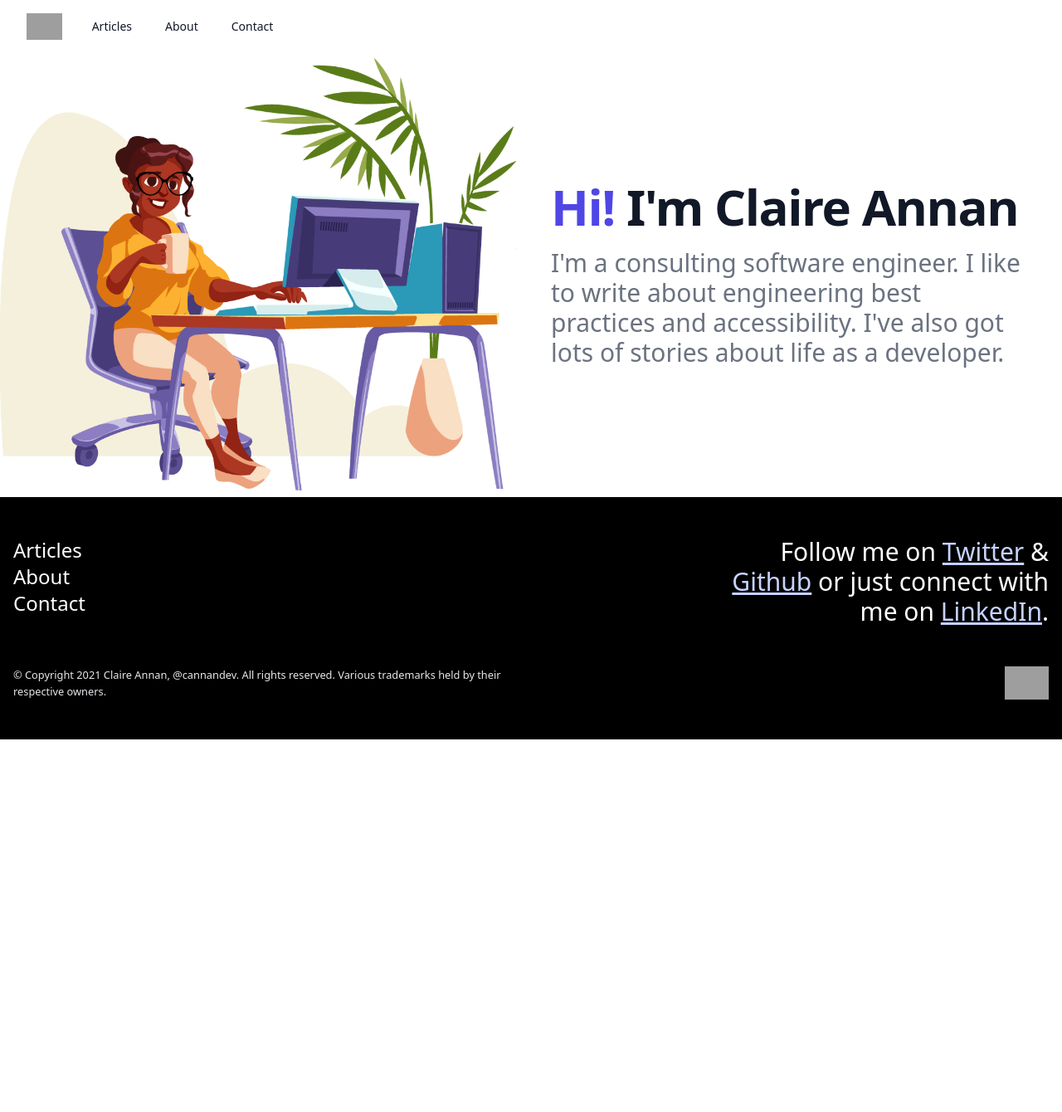
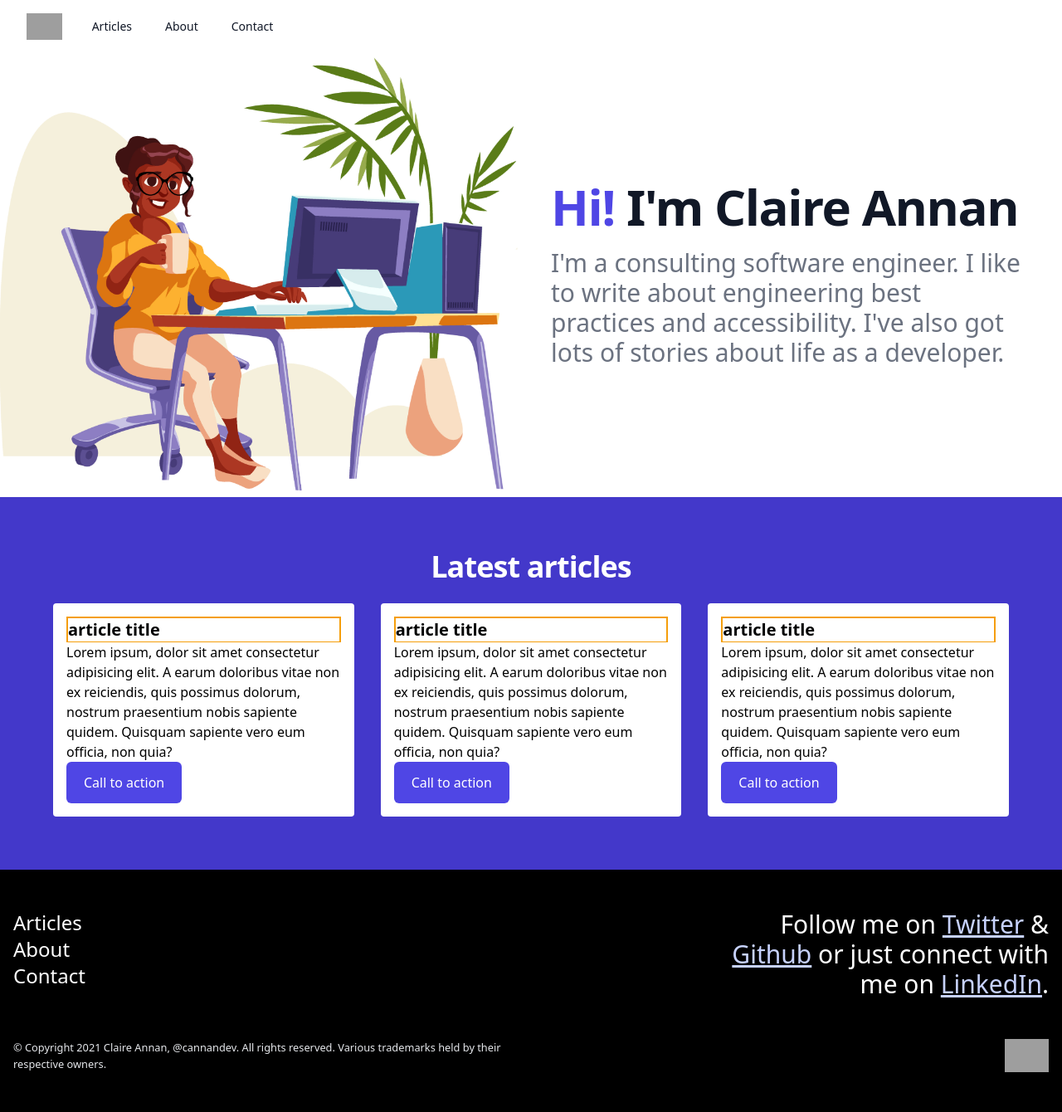
Before and after one commit to cannandev/plain-ole-jekyll-blog, a Jekyll site: the page built from index.markdown, in a window 1280 px wide. Shown: the whole page at 83% size. Built offline with Jekyll 4.4.1, drawn with Linux system fonts in a browser that asks for light colours; before the commit the page ends 900 px from its top, so only the background shows below that; grey boxes are pictures that could not be loaded.

Commit message:
Add latest artiplaceholders cles to homepage.

```diff
--- a/_layouts/homepage.html
+++ b/_layouts/homepage.html
@@ -2,7 +2,7 @@
 layout: default
 ---
 
-<div class="relative bg-white overflow-hidden">
+<section class="relative bg-white overflow-hidden">
   <div class="max-w-7xl mx-auto lg:flex">
     <div class="lg:w-1/2">
       <img alt="" class="h-56 w-full object-cover sm:h-72 md:h-96 lg:w-full lg:h-full" src="/src/img/claire_vector.png" alt="Claire codes at her laptop during the day" />
@@ -18,4 +18,29 @@ layout: default
     </div>
     </div>
   </div>
-</div>
+</section>
+<section class="relative bg-indigo-700 p-16">
+  <div class="max-w-7xl mx-auto">
+    <h2 class="text-4xl tracking-tight font-extrabold text-white text-center">Latest articles</h2>
+    <div class="lg:grid grid-flow-col gap-8">
+      <div class="bg-white rounded minh-40 p-4 mt-6 desktop:mt-64 transform hover:-rotate-6 hover:drop-shadow-sm">
+        <h3 class="font-bold text-xl border-2 border-b border-amber-500">article title</h3>
+        <p>Lorem ipsum, dolor sit amet consectetur adipisicing elit. A earum doloribus vitae non ex reiciendis, quis possimus dolorum, nostrum praesentium nobis sapiente quidem. Quisquam sapiente vero eum officia, non quia?</p>
+        <a href="#" class="inline-flex items-center justify-center px-5 py-3 border border-transparent text-base font-medium rounded-md text-white bg-indigo-600 hover:bg-indigo-700">Call to action</a>
+
+      </div>
+      <div class="bg-white rounded minh-40 p-4 mt-6 desktop:mt-64 transform hover:rotate-6 hover:drop-shadow-sm">
+        <h3 class="font-bold text-xl border-2 border-b border-amber-500">article title</h3>
+        <p>Lorem ipsum, dolor sit amet consectetur adipisicing elit. A earum doloribus vitae non ex reiciendis, quis possimus dolorum, nostrum praesentium nobis sapiente quidem. Quisquam sapiente vero eum officia, non quia?</p>
+        <a href="#" class="inline-flex items-center justify-center px-5 py-3 border border-transparent text-base font-medium rounded-md text-white bg-indigo-600 hover:bg-indigo-700">Call to action</a>
+
+      </div>
+      <div class="bg-white rounded minh-40 p-4 mt-6 desktop:mt-64 transform hover:-rotate-6 hover:drop-shadow-sm">
+        <h3 class="font-bold text-xl border-2 border-b border-amber-500">article title</h3>
+        <p>Lorem ipsum, dolor sit amet consectetur adipisicing elit. A earum doloribus vitae non ex reiciendis, quis possimus dolorum, nostrum praesentium nobis sapiente quidem. Quisquam sapiente vero eum officia, non quia?</p>
+        <a href="#" class="inline-flex items-center justify-center px-5 py-3 border border-transparent text-base font-medium rounded-md text-white bg-indigo-600 hover:bg-indigo-700">Call to action</a>
+
+      </div>
+    </div>
+  </div>
+</section>
--- a/dist/styles.css
+++ b/dist/styles.css
@@ -531,12 +531,20 @@ Ensure the default browser behavior of the `hidden` attribute.
   left: 0px;
 }
 
-.right-0 {
-  right: 0px;
+.col-span-2 {
+  grid-column: span 2 / span 2;
 }
 
-.z-10 {
-  z-index: 10;
+.col-start-3 {
+  grid-column-start: 3;
+}
+
+.col-start-2 {
+  grid-column-start: 2;
+}
+
+.row-start-1 {
+  grid-row-start: 1;
 }
 
 .mx-auto {
@@ -544,16 +552,12 @@ Ensure the default browser behavior of the `hidden` attribute.
   margin-right: auto;
 }
 
-.mt-10 {
-  margin-top: 2.5rem;
-}
-
 .mt-3 {
   margin-top: 0.75rem;
 }
 
-.mt-5 {
-  margin-top: 1.25rem;
+.mt-6 {
+  margin-top: 1.5rem;
 }
 
 .block {
@@ -566,6 +570,10 @@ Ensure the default browser behavior of the `hidden` attribute.
 
 .inline-flex {
   display: inline-flex;
+}
+
+.grid {
+  display: grid;
 }
 
 .hidden {
@@ -584,16 +592,20 @@ Ensure the default browser behavior of the `hidden` attribute.
   height: 2rem;
 }
 
-.h-full {
-  height: 100%;
+.h-10 {
+  height: 2.5rem;
 }
 
 .h-56 {
   height: 14rem;
 }
 
-.h-10 {
-  height: 2.5rem;
+.h-96 {
+  height: 24rem;
+}
+
+.h-40 {
+  height: 10rem;
 }
 
 .w-6 {
@@ -602,10 +614,6 @@ Ensure the default browser behavior of the `hidden` attribute.
 
 .w-auto {
   width: auto;
-}
-
-.w-48 {
-  width: 12rem;
 }
 
 .w-full {
@@ -624,13 +632,77 @@ Ensure the default browser behavior of the `hidden` attribute.
   flex-shrink: 0;
 }
 
-.translate-x-1\/2 {
-  --tw-translate-x: 50%;
+.translate-x-2 {
+  --tw-translate-x: 0.5rem;
+  transform: translate(var(--tw-translate-x), var(--tw-translate-y)) rotate(var(--tw-rotate)) skewX(var(--tw-skew-x)) skewY(var(--tw-skew-y)) scaleX(var(--tw-scale-x)) scaleY(var(--tw-scale-y));
+}
+
+.translate-y-11 {
+  --tw-translate-y: 2.75rem;
+  transform: translate(var(--tw-translate-x), var(--tw-translate-y)) rotate(var(--tw-rotate)) skewX(var(--tw-skew-x)) skewY(var(--tw-skew-y)) scaleX(var(--tw-scale-x)) scaleY(var(--tw-scale-y));
+}
+
+.translate-y-24 {
+  --tw-translate-y: 6rem;
+  transform: translate(var(--tw-translate-x), var(--tw-translate-y)) rotate(var(--tw-rotate)) skewX(var(--tw-skew-x)) skewY(var(--tw-skew-y)) scaleX(var(--tw-scale-x)) scaleY(var(--tw-scale-y));
+}
+
+.translate-x-20 {
+  --tw-translate-x: 5rem;
+  transform: translate(var(--tw-translate-x), var(--tw-translate-y)) rotate(var(--tw-rotate)) skewX(var(--tw-skew-x)) skewY(var(--tw-skew-y)) scaleX(var(--tw-scale-x)) scaleY(var(--tw-scale-y));
+}
+
+.translate-y-4 {
+  --tw-translate-y: 1rem;
+  transform: translate(var(--tw-translate-x), var(--tw-translate-y)) rotate(var(--tw-rotate)) skewX(var(--tw-skew-x)) skewY(var(--tw-skew-y)) scaleX(var(--tw-scale-x)) scaleY(var(--tw-scale-y));
+}
+
+.-rotate-6 {
+  --tw-rotate: -6deg;
+  transform: translate(var(--tw-translate-x), var(--tw-translate-y)) rotate(var(--tw-rotate)) skewX(var(--tw-skew-x)) skewY(var(--tw-skew-y)) scaleX(var(--tw-scale-x)) scaleY(var(--tw-scale-y));
+}
+
+.rotate-6 {
+  --tw-rotate: 6deg;
+  transform: translate(var(--tw-translate-x), var(--tw-translate-y)) rotate(var(--tw-rotate)) skewX(var(--tw-skew-x)) skewY(var(--tw-skew-y)) scaleX(var(--tw-scale-x)) scaleY(var(--tw-scale-y));
+}
+
+.scale-110 {
+  --tw-scale-x: 1.1;
+  --tw-scale-y: 1.1;
+  transform: translate(var(--tw-translate-x), var(--tw-translate-y)) rotate(var(--tw-rotate)) skewX(var(--tw-skew-x)) skewY(var(--tw-skew-y)) scaleX(var(--tw-scale-x)) scaleY(var(--tw-scale-y));
+}
+
+.scale-75 {
+  --tw-scale-x: .75;
+  --tw-scale-y: .75;
+  transform: translate(var(--tw-translate-x), var(--tw-translate-y)) rotate(var(--tw-rotate)) skewX(var(--tw-skew-x)) skewY(var(--tw-skew-y)) scaleX(var(--tw-scale-x)) scaleY(var(--tw-scale-y));
+}
+
+.scale-150 {
+  --tw-scale-x: 1.5;
+  --tw-scale-y: 1.5;
   transform: translate(var(--tw-translate-x), var(--tw-translate-y)) rotate(var(--tw-rotate)) skewX(var(--tw-skew-x)) skewY(var(--tw-skew-y)) scaleX(var(--tw-scale-x)) scaleY(var(--tw-scale-y));
 }
 
 .transform {
   transform: translate(var(--tw-translate-x), var(--tw-translate-y)) rotate(var(--tw-rotate)) skewX(var(--tw-skew-x)) skewY(var(--tw-skew-y)) scaleX(var(--tw-scale-x)) scaleY(var(--tw-scale-y));
+}
+
+.grid-flow-col {
+  grid-auto-flow: column;
+}
+
+.grid-cols-3 {
+  grid-template-columns: repeat(3, minmax(0, 1fr));
+}
+
+.grid-cols-4 {
+  grid-template-columns: repeat(4, minmax(0, 1fr));
+}
+
+.grid-rows-2 {
+  grid-template-rows: repeat(2, minmax(0, 1fr));
 }
 
 .flex-col {
@@ -651,6 +723,10 @@ Ensure the default browser behavior of the `hidden` attribute.
 
 .justify-between {
   justify-content: space-between;
+}
+
+.gap-8 {
+  gap: 2rem;
 }
 
 .space-x-4 > :not([hidden]) ~ :not([hidden]) {
@@ -679,17 +755,44 @@ Ensure the default browser behavior of the `hidden` attribute.
   border-radius: 0.375rem;
 }
 
+.rounded {
+  border-radius: 0.25rem;
+}
+
 .border {
   border-width: 1px;
+}
+
+.border-2 {
+  border-width: 2px;
+}
+
+.border-b {
+  border-bottom-width: 1px;
 }
 
 .border-transparent {
   border-color: transparent;
 }
 
+.border-yellow-500 {
+  --tw-border-opacity: 1;
+  border-color: rgb(234 179 8 / var(--tw-border-opacity));
+}
+
+.border-amber-500 {
+  --tw-border-opacity: 1;
+  border-color: rgb(245 158 11 / var(--tw-border-opacity));
+}
+
 .bg-gray-900 {
   --tw-bg-opacity: 1;
   background-color: rgb(17 24 39 / var(--tw-bg-opacity));
+}
+
+.bg-black {
+  --tw-bg-opacity: 1;
+  background-color: rgb(0 0 0 / var(--tw-bg-opacity));
 }
 
 .bg-white {
@@ -702,14 +805,9 @@ Ensure the default browser behavior of the `hidden` attribute.
   background-color: rgb(79 70 229 / var(--tw-bg-opacity));
 }
 
-.bg-indigo-100 {
+.bg-indigo-700 {
   --tw-bg-opacity: 1;
-  background-color: rgb(224 231 255 / var(--tw-bg-opacity));
-}
-
-.bg-black {
-  --tw-bg-opacity: 1;
-  background-color: rgb(0 0 0 / var(--tw-bg-opacity));
+  background-color: rgb(67 56 202 / var(--tw-bg-opacity));
 }
 
 .object-cover {
@@ -723,6 +821,18 @@ Ensure the default browser behavior of the `hidden` attribute.
 
 .p-6 {
   padding: 1.5rem;
+}
+
+.p-5 {
+  padding: 1.25rem;
+}
+
+.p-16 {
+  padding: 4rem;
+}
+
+.p-4 {
+  padding: 1rem;
 }
 
 .px-2 {
@@ -740,29 +850,24 @@ Ensure the default browser behavior of the `hidden` attribute.
   padding-bottom: 0.5rem;
 }
 
+.py-12 {
+  padding-top: 3rem;
+  padding-bottom: 3rem;
+}
+
 .px-4 {
   padding-left: 1rem;
   padding-right: 1rem;
 }
 
-.px-8 {
-  padding-left: 2rem;
-  padding-right: 2rem;
+.px-5 {
+  padding-left: 1.25rem;
+  padding-right: 1.25rem;
 }
 
 .py-3 {
   padding-top: 0.75rem;
   padding-bottom: 0.75rem;
-}
-
-.py-12 {
-  padding-top: 3rem;
-  padding-bottom: 3rem;
-}
-
-.px-6 {
-  padding-left: 1.5rem;
-  padding-right: 1.5rem;
 }
 
 .pt-2 {
@@ -773,12 +878,17 @@ Ensure the default browser behavior of the `hidden` attribute.
   padding-bottom: 0.75rem;
 }
 
-.pb-8 {
-  padding-bottom: 2rem;
+.pb-12 {
+  padding-bottom: 3rem;
 }
 
-.pb-12 {
-  padding-bottom: 3rem;
+.text-center {
+  text-align: center;
+}
+
+.text-3xl {
+  font-size: 1.875rem;
+  line-height: 2.25rem;
 }
 
 .text-sm {
@@ -791,24 +901,23 @@ Ensure the default browser behavior of the `hidden` attribute.
   line-height: 1.5rem;
 }
 
+.text-2xl {
+  font-size: 1.5rem;
+  line-height: 2rem;
+}
+
 .text-4xl {
   font-size: 2.25rem;
   line-height: 2.5rem;
 }
 
-.text-3xl {
-  font-size: 1.875rem;
-  line-height: 2.25rem;
+.text-xl {
+  font-size: 1.25rem;
+  line-height: 1.75rem;
 }
 
-.text-2xl {
-  font-size: 1.5rem;
-  line-height: 2rem;
-}
-
-.text-lg {
-  font-size: 1.125rem;
-  line-height: 1.75rem;
+.font-bold {
+  font-weight: 700;
 }
 
 .font-medium {
@@ -817,10 +926,6 @@ Ensure the default browser behavior of the `hidden` attribute.
 
 .font-extrabold {
   font-weight: 800;
-}
-
-.font-bold {
-  font-weight: 700;
 }
 
 .tracking-tight {
@@ -842,14 +947,19 @@ Ensure the default browser behavior of the `hidden` attribute.
   color: rgb(209 213 219 / var(--tw-text-opacity));
 }
 
-.text-gray-600 {
-  --tw-text-opacity: 1;
-  color: rgb(75 85 99 / var(--tw-text-opacity));
-}
-
 .text-gray-900 {
   --tw-text-opacity: 1;
   color: rgb(17 24 39 / var(--tw-text-opacity));
+}
+
+.text-indigo-200 {
+  --tw-text-opacity: 1;
+  color: rgb(199 210 254 / var(--tw-text-opacity));
+}
+
+.text-gray-200 {
+  --tw-text-opacity: 1;
+  color: rgb(229 231 235 / var(--tw-text-opacity));
 }
 
 .text-indigo-600 {
@@ -862,30 +972,23 @@ Ensure the default browser behavior of the `hidden` attribute.
   color: rgb(107 114 128 / var(--tw-text-opacity));
 }
 
-.text-indigo-700 {
-  --tw-text-opacity: 1;
-  color: rgb(67 56 202 / var(--tw-text-opacity));
-}
-
-.text-indigo-200 {
-  --tw-text-opacity: 1;
-  color: rgb(199 210 254 / var(--tw-text-opacity));
-}
-
-.text-gray-200 {
-  --tw-text-opacity: 1;
-  color: rgb(229 231 235 / var(--tw-text-opacity));
-}
-
 .underline {
   -webkit-text-decoration-line: underline;
           text-decoration-line: underline;
 }
 
-.shadow {
-  --tw-shadow: 0 1px 3px 0 rgb(0 0 0 / 0.1), 0 1px 2px -1px rgb(0 0 0 / 0.1);
-  --tw-shadow-colored: 0 1px 3px 0 var(--tw-shadow-color), 0 1px 2px -1px var(--tw-shadow-color);
-  box-shadow: var(--tw-ring-offset-shadow, 0 0 #0000), var(--tw-ring-shadow, 0 0 #0000), var(--tw-shadow);
+.hover\:-rotate-6:hover {
+  --tw-rotate: -6deg;
+  transform: translate(var(--tw-translate-x), var(--tw-translate-y)) rotate(var(--tw-rotate)) skewX(var(--tw-skew-x)) skewY(var(--tw-skew-y)) scaleX(var(--tw-scale-x)) scaleY(var(--tw-scale-y));
+}
+
+.hover\:rotate-6:hover {
+  --tw-rotate: 6deg;
+  transform: translate(var(--tw-translate-x), var(--tw-translate-y)) rotate(var(--tw-rotate)) skewX(var(--tw-skew-x)) skewY(var(--tw-skew-y)) scaleX(var(--tw-scale-x)) scaleY(var(--tw-scale-y));
+}
+
+.hover\:transform:hover {
+  transform: translate(var(--tw-translate-x), var(--tw-translate-y)) rotate(var(--tw-rotate)) skewX(var(--tw-skew-x)) skewY(var(--tw-skew-y)) scaleX(var(--tw-scale-x)) scaleY(var(--tw-scale-y));
 }
 
 .hover\:bg-gray-700:hover {
@@ -893,24 +996,29 @@ Ensure the default browser behavior of the `hidden` attribute.
   background-color: rgb(55 65 81 / var(--tw-bg-opacity));
 }
 
+.hover\:bg-indigo-600:hover {
+  --tw-bg-opacity: 1;
+  background-color: rgb(79 70 229 / var(--tw-bg-opacity));
+}
+
+.hover\:bg-indigo-50:hover {
+  --tw-bg-opacity: 1;
+  background-color: rgb(238 242 255 / var(--tw-bg-opacity));
+}
+
 .hover\:bg-indigo-700:hover {
   --tw-bg-opacity: 1;
   background-color: rgb(67 56 202 / var(--tw-bg-opacity));
 }
 
-.hover\:bg-indigo-200:hover {
-  --tw-bg-opacity: 1;
-  background-color: rgb(199 210 254 / var(--tw-bg-opacity));
-}
-
-.hover\:bg-indigo-600:hover {
-  --tw-bg-opacity: 1;
-  background-color: rgb(79 70 229 / var(--tw-bg-opacity));
-}
-
 .hover\:text-white:hover {
   --tw-text-opacity: 1;
   color: rgb(255 255 255 / var(--tw-text-opacity));
+}
+
+.hover\:drop-shadow-sm:hover {
+  --tw-drop-shadow: drop-shadow(0 1px 1px rgb(0 0 0 / 0.05));
+  filter: var(--tw-blur) var(--tw-brightness) var(--tw-contrast) var(--tw-grayscale) var(--tw-hue-rotate) var(--tw-invert) var(--tw-saturate) var(--tw-sepia) var(--tw-drop-shadow);
 }
 
 .focus\:outline-none:focus {
@@ -943,32 +1051,12 @@ Ensure the default browser behavior of the `hidden` attribute.
     margin-left: 1.5rem;
   }
 
-  .sm\:mt-12 {
-    margin-top: 3rem;
-  }
-
   .sm\:mt-5 {
     margin-top: 1.25rem;
   }
 
-  .sm\:mt-8 {
-    margin-top: 2rem;
-  }
-
-  .sm\:mt-0 {
-    margin-top: 0px;
-  }
-
-  .sm\:ml-3 {
-    margin-left: 0.75rem;
-  }
-
   .sm\:block {
     display: block;
-  }
-
-  .sm\:flex {
-    display: flex;
   }
 
   .sm\:hidden {
@@ -991,17 +1079,9 @@ Ensure the default browser behavior of the `hidden` attribute.
     justify-content: flex-start;
   }
 
-  .sm\:justify-center {
-    justify-content: center;
-  }
-
   .sm\:px-6 {
     padding-left: 1.5rem;
     padding-right: 1.5rem;
-  }
-
-  .sm\:pb-16 {
-    padding-bottom: 4rem;
   }
 
   .sm\:text-center {
@@ -1020,16 +1100,12 @@ Ensure the default browser behavior of the `hidden` attribute.
 }
 
 @media (min-width: 768px) {
-  .md\:mt-16 {
-    margin-top: 4rem;
+  .md\:mt-0 {
+    margin-top: 0px;
   }
 
   .md\:mt-5 {
     margin-top: 1.25rem;
-  }
-
-  .md\:mt-0 {
-    margin-top: 0px;
   }
 
   .md\:h-96 {
@@ -1056,20 +1132,6 @@ Ensure the default browser behavior of the `hidden` attribute.
     place-self: end;
   }
 
-  .md\:py-4 {
-    padding-top: 1rem;
-    padding-bottom: 1rem;
-  }
-
-  .md\:px-10 {
-    padding-left: 2.5rem;
-    padding-right: 2.5rem;
-  }
-
-  .md\:pb-20 {
-    padding-bottom: 5rem;
-  }
-
   .md\:pb-0 {
     padding-bottom: 0px;
   }
@@ -1078,81 +1140,45 @@ Ensure the default browser behavior of the `hidden` attribute.
     text-align: right;
   }
 
-  .md\:text-6xl {
-    font-size: 3.75rem;
-    line-height: 1;
-  }
-
-  .md\:text-xl {
-    font-size: 1.25rem;
-    line-height: 1.75rem;
-  }
-
-  .md\:text-lg {
-    font-size: 1.125rem;
-    line-height: 1.75rem;
-  }
-
   .md\:text-3xl {
     font-size: 1.875rem;
     line-height: 2.25rem;
   }
 
-  .md\:text-2xl {
-    font-size: 1.5rem;
-    line-height: 2rem;
+  .md\:text-6xl {
+    font-size: 3.75rem;
+    line-height: 1;
   }
 }
 
 @media (min-width: 1024px) {
-  .lg\:absolute {
-    position: absolute;
-  }
-
-  .lg\:inset-y-0 {
-    top: 0px;
-    bottom: 0px;
-  }
-
-  .lg\:right-0 {
-    right: 0px;
-  }
-
   .lg\:mx-0 {
     margin-left: 0px;
     margin-right: 0px;
-  }
-
-  .lg\:mt-20 {
-    margin-top: 5rem;
-  }
-
-  .lg\:block {
-    display: block;
   }
 
   .lg\:flex {
     display: flex;
   }
 
+  .lg\:grid {
+    display: grid;
+  }
+
   .lg\:h-full {
     height: 100%;
+  }
+
+  .lg\:w-1\/2 {
+    width: 50%;
   }
 
   .lg\:w-full {
     width: 100%;
   }
 
-  .lg\:w-1\/2 {
-    width: 50%;
-  }
-
-  .lg\:max-w-2xl {
-    max-width: 42rem;
-  }
-
-  .lg\:justify-start {
-    justify-content: flex-start;
+  .lg\:grid-cols-4 {
+    grid-template-columns: repeat(4, minmax(0, 1fr));
   }
 
   .lg\:self-center {
@@ -1164,25 +1190,13 @@ Ensure the default browser behavior of the `hidden` attribute.
     padding-right: 2rem;
   }
 
-  .lg\:pb-28 {
-    padding-bottom: 7rem;
-  }
-
   .lg\:text-left {
     text-align: left;
   }
 }
 
 @media (min-width: 1280px) {
-  .xl\:mt-28 {
-    margin-top: 7rem;
-  }
-
   .xl\:inline {
     display: inline;
   }
-
-  .xl\:pb-32 {
-    padding-bottom: 8rem;
-  }
 }
```
Also changed, not shown: tailwind.config.js (+4 -4 lines).
